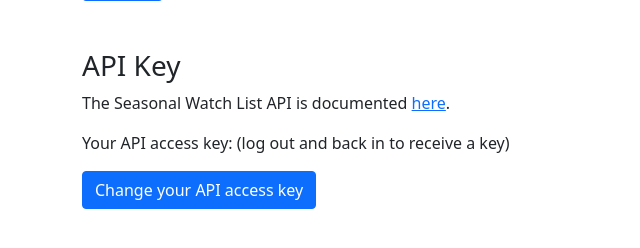
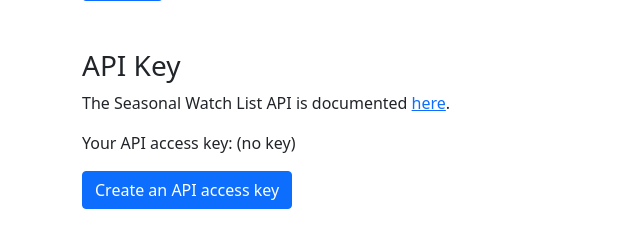
Before and after one commit to entotto/nor-seasonal-watch-list, a Symfony app: template application/templates/account/preferences.html.twig in a window 1280 px wide. Shown: the part 389-637 px from the top of the page, without its empty margins (0-640 px from the left). Run offline with Twig, Linux system fonts and the light colour scheme; the template is opened without the code that fills it, so the values that code supplies are empty; form fields are guessed from the names that the template uses; some libraries are stand-ins or nearby versions.

Commit message:
Changes to proper instructions for creating an API access key

```diff
--- a/application/templates/account/preferences.html.twig
+++ b/application/templates/account/preferences.html.twig
@@ -9,10 +9,16 @@
 
     <h3 class="mt-5">API Key</h3>
     <p>The Seasonal Watch List API is documented <a href="{{ path('api') }}">here</a>.</p>
-    <p>Your API access key: {% if user.getApiKey %}<strong>{{ user.getApiKey }}</strong>{% else %} (log out and back in to receive a key){% endif %}</p>
+    <p>Your API access key: {% if user.getApiKey %}<strong>{{ user.getApiKey }}</strong>{% else %} (no key){% endif %}</p>
     <form method="POST" action="{{ path('account_preferences_reset_api_key') }}">
         <div class="mt-3">
-            <button type="submit" class="btn btn-primary">Change your API access key</button>
+            <button type="submit" class="btn btn-primary">
+                {% if user.getApiKey %}
+                    Change your API access key
+                {% else %}
+                    Create an API access key
+                {% endif %}
+            </button>
         </div>
     </form>
 {% endblock %}
```
